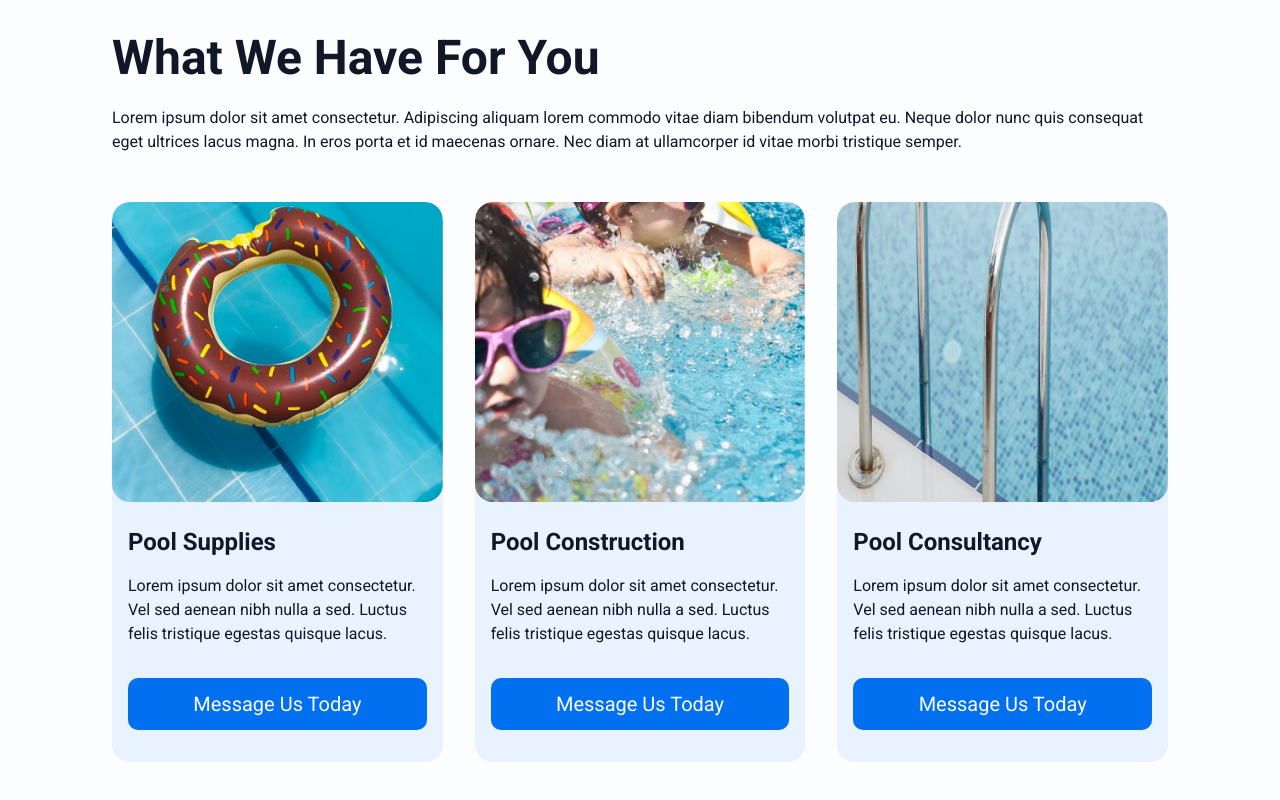
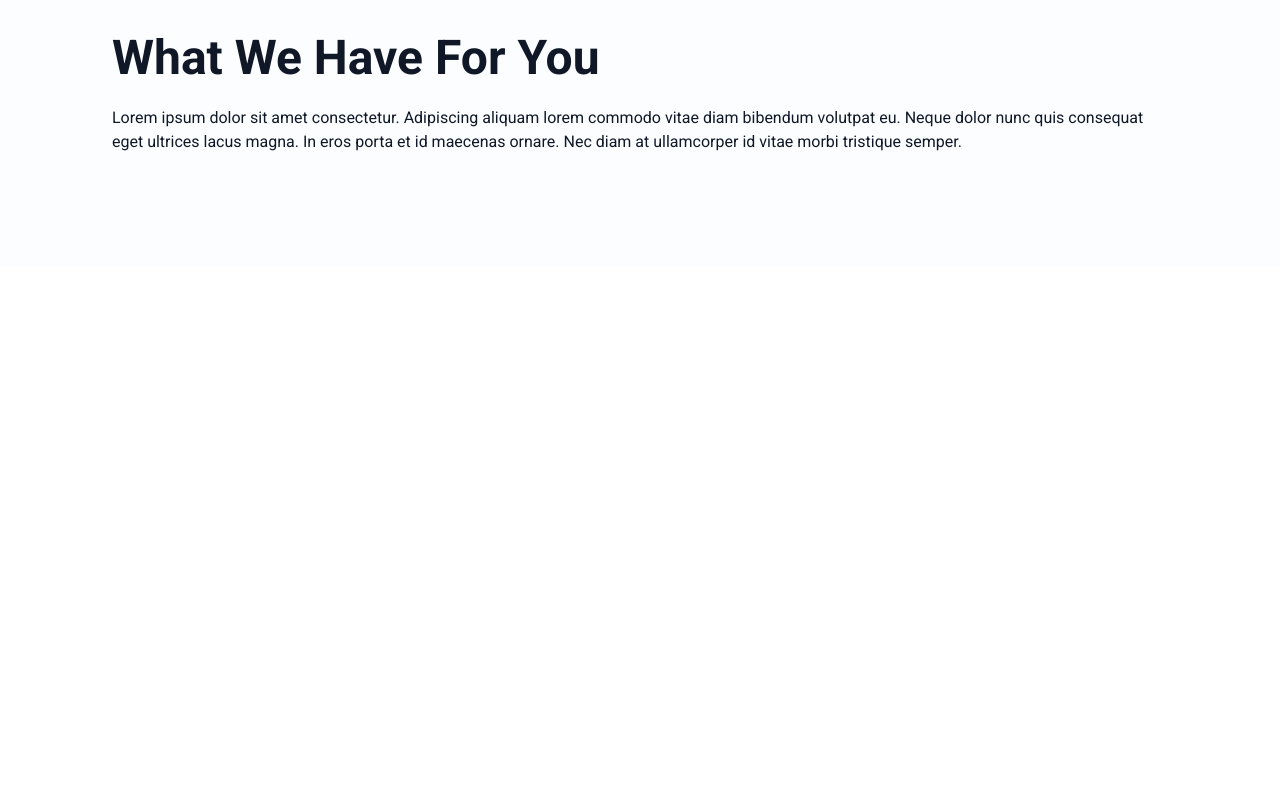
Before and after one commit to markmarkestareja/aquatech-pools, a Next.js app: page / in a window 1280 px wide. Shown: the part 1126-1926 px from the top of the page. After the commit the page ends 1392 px from the top, so only its background shows below. Built offline with nearby package versions, Linux system fonts and the light colour scheme.

Commit message:
started making card oop

```diff
--- a/components/hero/Offers.tsx
+++ b/components/hero/Offers.tsx
@@ -1,5 +1,14 @@
 import Image from "next/image";
 import Link from "next/link";
+
+const offersCardContents = [
+    {
+        img: "pool-supplies.webp",
+        title: "Pool Supplies",
+        desc: "Lorem ipsum dolor sit amet consectetur. Vel sed aenean nibh nulla a sed. Luctus felis tristique egestas quisque lacus.",
+        link: "/",
+    },
+]
 
 export default function Offers(){
     return (
@@ -10,7 +19,11 @@ export default function Offers(){
             </div>
 
             <div className="flex flex-col md:flex-row gap-8">
-                <div className="flex flex-col gap-6 bg-card overflow-hidden rounded-2xl">
+
+                {offersCardContents.map}
+
+
+                {/* <div className="flex flex-col gap-6 bg-card overflow-hidden rounded-2xl">
                     <div className="relative w-full h-[300px] overflow-hidden rounded-2xl">
                         <Image
                             src="/images/pool-supplies.webp"
@@ -77,7 +90,7 @@ export default function Offers(){
                             Message Us Today
                         </Link>
                     </div>
-                </div>
+                </div> */}
             </div>
         </section>
     );
```
